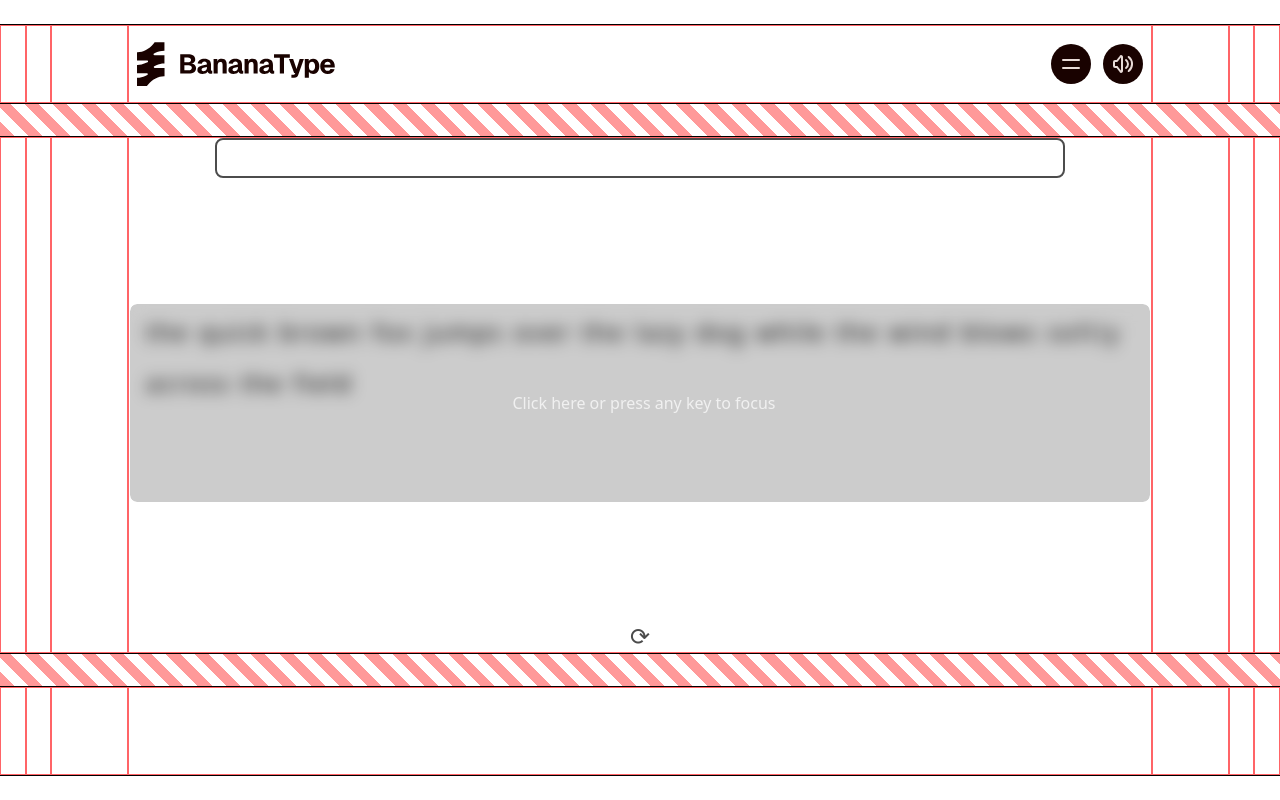
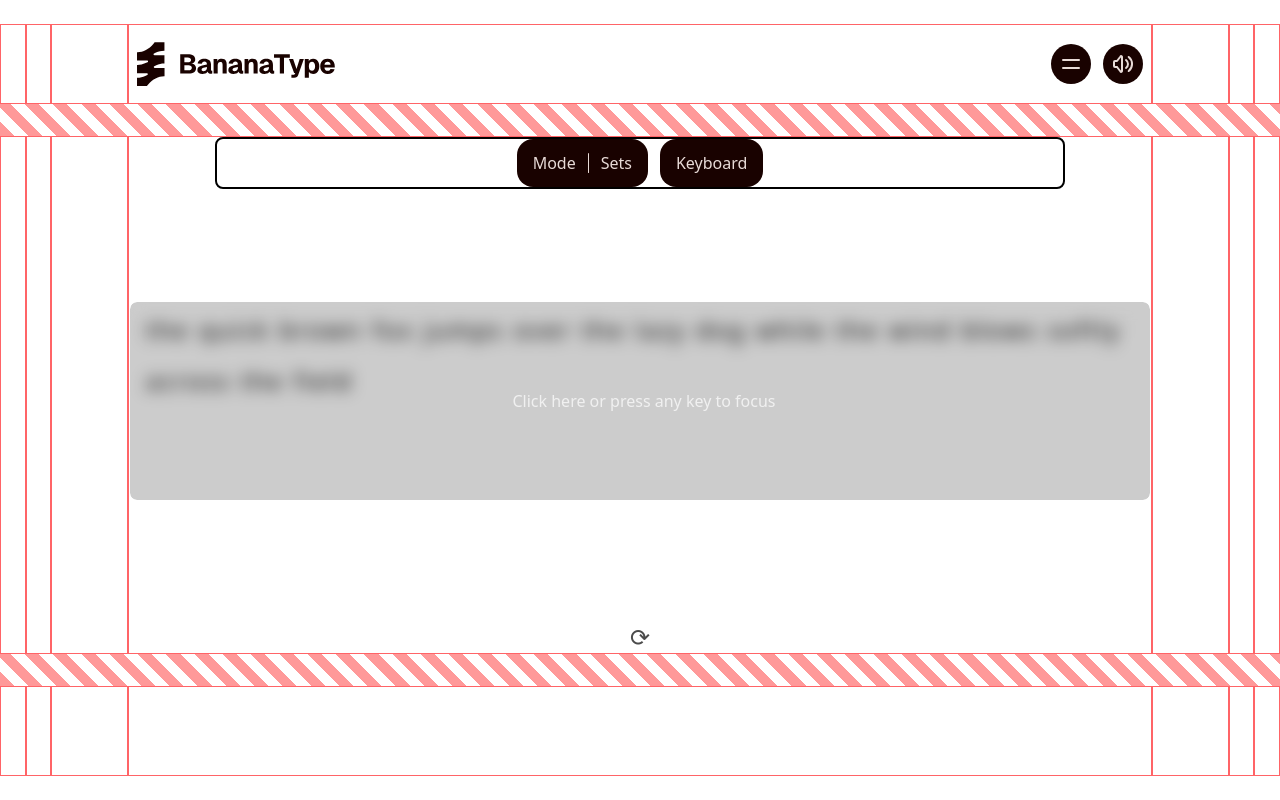
Before and after one commit to Malay146/BananaType, a Next.js app: page / in a window 1280 px wide. Built offline with nearby package versions, Linux system fonts and the light colour scheme.

Commit message:
Add Structure of main page

```diff
--- a/app/page.tsx
+++ b/app/page.tsx
@@ -8,7 +8,7 @@
     <div className="min-h-screen flex flex-col py-6">
 
       {/* CONTENT GRID (only columns here) */}
-      <div className="grid grid-cols-[0.5fr_0.5fr_1.5fr_20fr_1.5fr_0.5fr_0.5fr] h-20 border-y">
+      <div className="grid grid-cols-[0.5fr_0.5fr_1.5fr_20fr_1.5fr_0.5fr_0.5fr] h-20">
 
         {/* These are ONLY columns */}
         <div className="border border-red-400"></div>
@@ -21,7 +21,7 @@
 
       </div>
 
-      {/* 🔴 TOP ROW */}
+      {/* TOP ROW */}
       <div
         className="w-full h-8"
         style={{
@@ -30,8 +30,10 @@
         }}
       ></div>
 
+      {/* repeating-linear-gradient(<angle>, <color1> <start1>, <color1> <end1>, <color2> <start2>, <color2> <end2>) */}
+
       {/* CONTENT GRID (only columns here) */}
-      <div className="grid grid-cols-[0.5fr_0.5fr_1.5fr_20fr_1.5fr_0.5fr_0.5fr] flex-grow h-auto min-h-[400px] border-y">
+      <div className="grid grid-cols-[0.5fr_0.5fr_1.5fr_20fr_1.5fr_0.5fr_0.5fr] flex-grow h-auto min-h-[400px]">
 
         {/* These are ONLY columns */}
         <div className="border border-red-400"></div>
@@ -44,7 +46,10 @@
 
       </div>
 
-      {/* 🔴 BOTTOM ROW */}
+      {/* flex-grow tells a flex item: “Grow and take up all remaining free space in the flex container.”
+      h-auto: h-auto = height is determined by content. */}
+
+      {/* BOTTOM ROW */}
       <div
         className="w-full h-8"
         style={{
@@ -54,7 +59,7 @@
       ></div>
 
       {/* CONTENT GRID (only columns here) */}
-      <div className="grid grid-cols-[0.5fr_0.5fr_1.5fr_20fr_1.5fr_0.5fr_0.5fr] min-h-[90px] border-y">
+      <div className="grid grid-cols-[0.5fr_0.5fr_1.5fr_20fr_1.5fr_0.5fr_0.5fr] min-h-[90px]">
 
         {/* These are ONLY columns */}
         <div className="border border-red-400"></div>
@@ -68,7 +73,5 @@
       </div>
 
     </div>
-    //   <Navbar />
-    //   <TypeBox />
   );
 }
--- /dev/null
+++ b/components/ModeSelection.tsx
@@ -0,0 +1,127 @@
+"use client";
+import React from "react";
+import gsap from "gsap";
+import { useGSAP } from "@gsap/react";
+import { useRef } from "react";
+
+const Mode = () => {
+  const [modeToggle, setModeToggle] = React.useState(false);
+  const [setsToggle, setSetsToggle] = React.useState(false);
+  const [keyboardToggle, setKeyboardToggle] = React.useState(false);
+
+  const modes = ["Time", "Words", "Quote", "Code"];
+  const sets = ["15s", "30s", "60s", "120s"];
+  const keyboards = ["OFF", "ON"];
+
+  const modeInRef = useRef<HTMLDivElement>(null);
+  const setInRef = useRef<HTMLDivElement>(null);
+  const keyboardRef = useRef<HTMLDivElement>(null);
+
+  useGSAP(
+    () => {
+      const modeEl = modeInRef.current;
+      const setEl = setInRef.current;
+      const keyboardEl = keyboardRef.current;
+
+      gsap.to(modeEl, {
+        width: modeToggle ? modeEl?.scrollWidth : 0,
+        duration: 0.3,
+        ease: "power3.out",
+      });
+
+      gsap.to(setEl, {
+        width: setsToggle ? setEl?.scrollWidth : 0,
+        duration: 0.3,
+        ease: "power3.out",
+      });
+
+      gsap.to(keyboardEl, {
+        width: keyboardToggle ? keyboardEl?.scrollWidth : 0,
+        duration: 0.3,
+        ease: "power3.out",
+      });
+    },
+    { dependencies: [modeToggle, setsToggle, keyboardToggle] }
+  );
+
+  return (
+    <div className="flex justify-center items-center gap-3">
+      <div className="flex items-center gap-1 bg-primary-800 rounded-2xl ">
+        <div
+          onClick={() => setModeToggle(!modeToggle)}
+          className="flex justify-center items-center gap-2 pl-4 py-2 cursor-pointer"
+        >
+          <h1 className="text-primary-100 font-medium cursor-pointer select-none">
+            Mode
+          </h1>
+          <div
+            ref={modeInRef}
+            className="bg-primary-300 text-primary-800 rounded-lg flex overflow-hidden w-0"
+          >
+            {modes.map((mode) => {
+              return (
+                <button
+                  className="hover:text-primary-100 cursor-pointer transition-all duration-150 px-2 py-1"
+                  key={mode}
+                >
+                  {mode}
+                </button>
+              );
+            })}
+          </div>
+        </div>
+        <span className="w-px h-5 bg-primary-100 rounded-2xl" />
+        <div
+          onClick={() => setSetsToggle(!setsToggle)}
+          className="flex justify-center items-center gap-2 cursor-pointer px-2 py-2"
+        >
+          <h1 className="text-primary-100 font-medium select-none">
+            Sets
+          </h1>
+          <div
+            ref={setInRef}
+            className="bg-primary-300 text-primary-800 rounded-lg flex overflow-hidden w-0"
+          >
+            {sets.map((set) => {
+              return (
+                <button
+                  className="hover:text-primary-100 cursor-pointer transition-all duration-150 px-2 py-1"
+                  key={set}
+                >
+                  {set}
+                </button>
+              );
+            })}
+          </div>
+        </div>
+      </div>
+      <div className="flex items-center bg-primary-800 rounded-2xl pl-4 pr-2 py-2">
+        <div
+          onClick={() => setKeyboardToggle(!keyboardToggle)}
+          className="flex justify-center items-center gap-2 cursor-pointer"
+        >
+          <h1 className="text-primary-100 font-medium cursor-pointer select-none">
+            Keyboard
+          </h1>
+          <div
+            ref={keyboardRef}
+            className="bg-primary-300 text-primary-800 rounded-lg flex overflow-hidden w-0"
+          >
+            {keyboards.map((keyboard) => {
+              return (
+                <button
+                  className="hover:text-primary-100 cursor-pointer transition-all duration-150 px-2 py-1"
+                  key={keyboard}
+                >
+                  {keyboard}
+                </button>
+              );
+            })}
+          </div>
+        </div>
+      </div>
+    </div>
+  );
+};
+
+export default Mode;
--- a/components/TypeBox.tsx
+++ b/components/TypeBox.tsx
@@ -1,6 +1,7 @@
 "use client";
 
 import { useState, useRef } from "react";
+import Mode from "./ModeSelection";
 
 export default function TypeBox() {
   const [isFocused, setIsFocused] = useState(false);
@@ -12,20 +13,18 @@
   };
 
   return (
-    <div className="w-full h-full flex flex-col items-center justify-between relative">
+    <div className="w-full h-full flex flex-col items-center justify-between relative select-none">
 
       {/* Language Header */}
-      <div className="w-[850px] min-h-[40px] text-center mb-4 opacity-70 border-2 border-black rounded-lg"></div>
+      <div className="w-[850px] min-h-[40px] text-center border-2 border-black rounded-lg select-none">
+        <Mode />
+      </div>
 
       {/* Words Wrapper */}
       <div
         className="relative w-full h-[200px] overflow-hidden border border-white/10 rounded-lg px-4 py-2"
         onClick={handleFocus}
       >
-        {/* English Label */}
-        <div className="absolute top-2 right-4 text-white/60 text-lg">
-          english
-        </div>
 
         {/* Hidden Input */}
         <textarea
@@ -75,7 +74,7 @@
           <div className="flex gap-[2px]"><span>t</span><span>h</span><span>e</span></div>
           <div className="flex gap-[2px]"><span>f</span><span>i</span><span>e</span><span>l</span><span>d</span></div>
         </div>
-      </div> {/* ✅ Proper closing of Words Wrapper */}
+      </div> {/* Proper closing of Words Wrapper */}
 
       {/* Restart Button */}
       <div className="mt-2 opacity-70 hover:opacity-100 cursor-pointer text-2xl">
```
